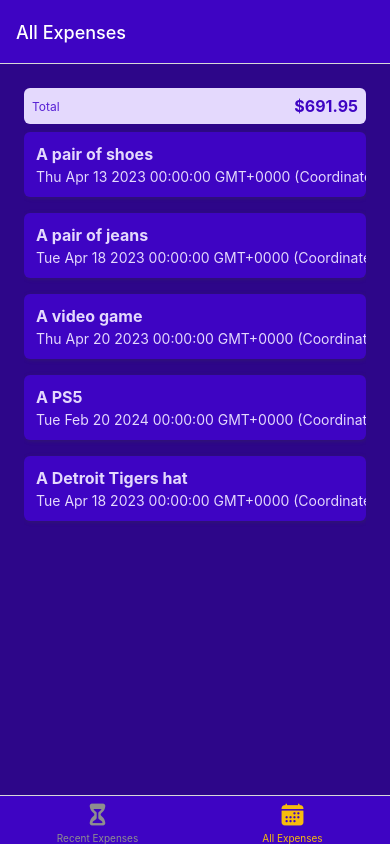
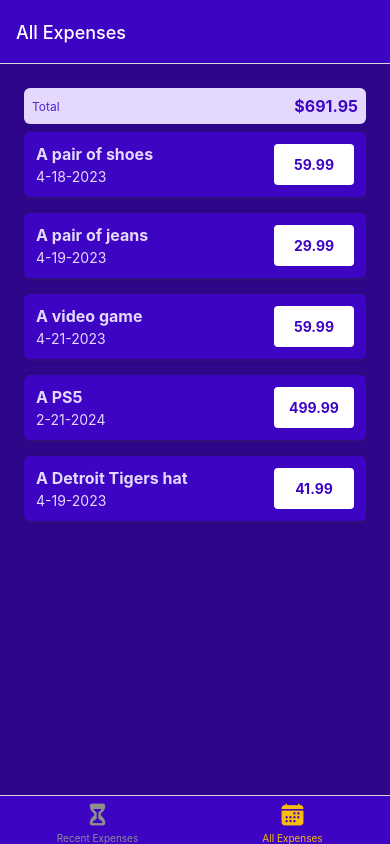
Before and after one commit to jcarroll1976/ReactNativeExpenseTracker, a React Native app: screen /AllExpenses in a window 390 px wide. Built offline with nearby package versions, Linux system fonts and the light colour scheme.

Commit message:
formatted dates for ExpenseItems, added IconButton when clicked switches to screen to manage an expense

```diff
--- a/App.js
+++ b/App.js
@@ -19,7 +19,10 @@ function ExpensesOverview() {
         headerStyle: {backgroundColor: GlobalStyles.colors.primary500},
         headerTintColor: "white",
         tabBarStyle: {backgroundColor: GlobalStyles.colors.primary500},
-        tabBarActiveTintColor: GlobalStyles.colors.accent500
+        tabBarActiveTintColor: GlobalStyles.colors.accent500,
+        headerRight: () => {
+
+        }
       }}>
       <BottomTabs.Screen
         name="RecentExpenses"
--- a/components/ExpensesOutput/ExpenseItem.js
+++ b/components/ExpensesOutput/ExpenseItem.js
@@ -1,5 +1,6 @@
 import { Pressable, StyleSheet, Text, View } from "react-native";
 import { GlobalStyles } from "../../constants/styles";
+import getFormattedDate from "../../util/date";
 
 export default function ExpenseItem({description,amount,date}) {
     return (
@@ -7,10 +8,10 @@ export default function ExpenseItem({description,amount,date}) {
             <View style={styles.expenseItem}>
                 <View>
                     <Text style={[styles.textBase,styles.description]}>{description}</Text>
-                    <Text style={styles.textBase}>{date.toString()}</Text>
+                    <Text style={styles.textBase}>{getFormattedDate(date)}</Text>
                 </View>
                 <View style={styles.amountContainer}>
-                    <Text style={styles.amount}>{amount}</Text>
+                    <Text style={styles.amount}>{amount.toFixed(2)}</Text>
                 </View>
             </View>
         </Pressable>
@@ -45,7 +46,8 @@ const styles = StyleSheet.create({
         backgroundColor: "white",
         justifyContent: "center",
         alignItems: "center",
-        borderRadius: 4
+        borderRadius: 4,
+        minWidth: 80
     },
     amount: {
         color: GlobalStyles.colors.primary500,
--- a/components/ExpensesOutput/ExpensesOutput.js
+++ b/components/ExpensesOutput/ExpensesOutput.js
@@ -9,31 +9,31 @@ const DUMMY_EXPENSES = [
         id: "e1",
         description: "A pair of shoes",
         amount: 59.99,
-        date: new Date("04-13-2023")
+        date: new Date("2023-04-17")
     },
     {
         id: "e2",
         description: "A pair of jeans",
         amount: 29.99,
-        date: new Date("04-18-2023")
+        date: new Date("2023-04-18")
     },
     {
         id: "e3",
         description: "A video game",
         amount: 59.99,
-        date: new Date("04-20-2023")
+        date: new Date("2023-04-20")
     },
     {
         id: "e4",
         description: "A PS5",
         amount: 499.99,
-        date: new Date("02-20-2024")
+        date: new Date("2024-02-20")
     },
     {
         id: "e5",
         description: "A Detroit Tigers hat",
         amount: 41.99,
-        date: new Date("04-18-2023")
+        date: new Date("2023-04-18")
     }
 ]
 
@@ -49,7 +49,9 @@ export default function ExpensesOutput({expenses,expensesPeriod}) {
 const styles = StyleSheet.create({
     container: {
         flex: 1,
-        padding: 24,
+        paddingHorizontal: 24,
+        paddingTop: 24,
+        paddingBottom: 0,
         backgroundColor: GlobalStyles.colors.primary700
     }
 })
--- /dev/null
+++ b/util/date.js
@@ -0,0 +1,3 @@
+export default function getFormattedDate(date) {
+    return (`${date.getMonth() + 1}-${date.getDate() + 1}-${date.getFullYear()}`)
+}
```
Also changed, not shown: components/UI/IconButton.js (added, +23 -0 lines), package.json (+6 -5 lines), 1 other file (tests, documents, lock files or other folders).
